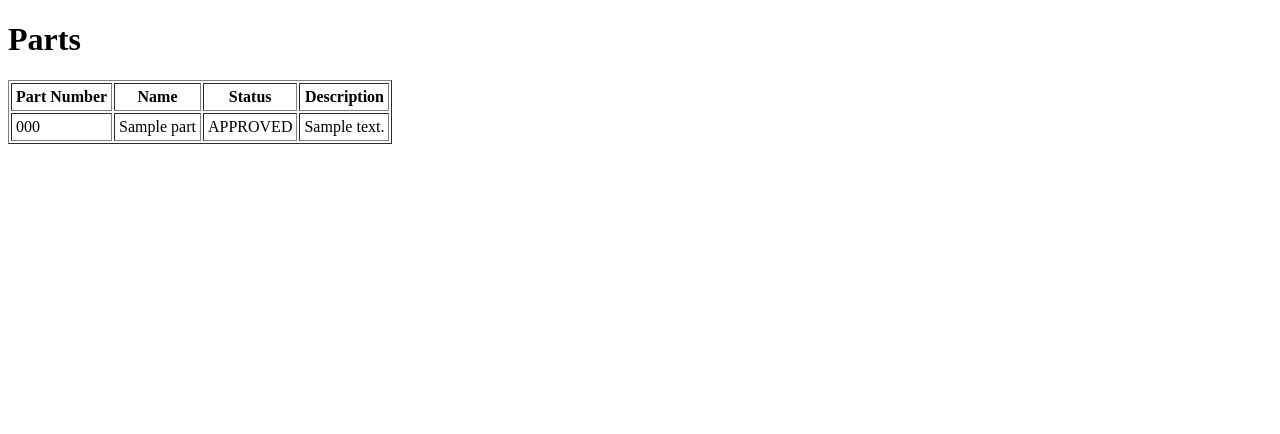
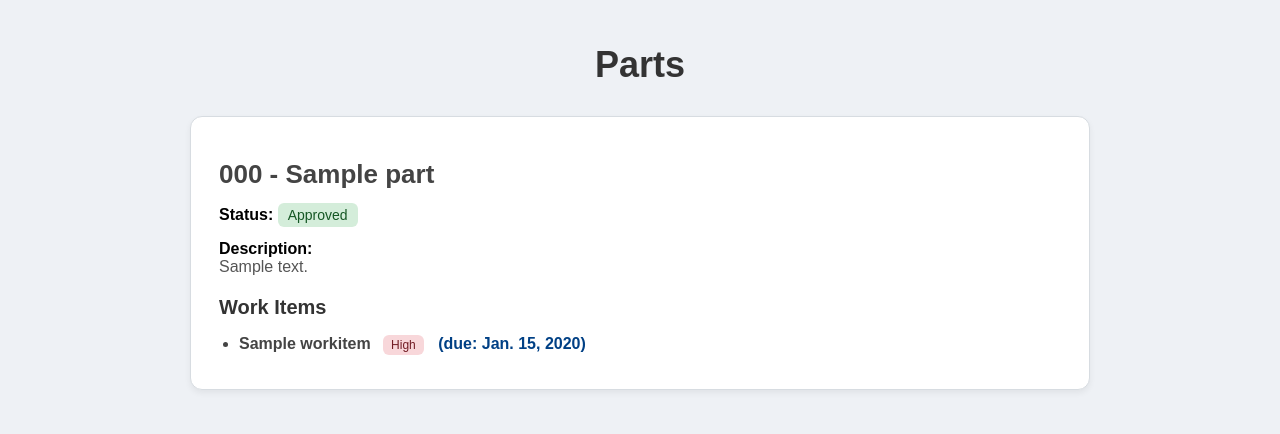
Before and after one commit to Jhin1808/payloads-manager, a Django app: page /parts/ in a window 1280 px wide. Shown: the top 434 px of the page. Run offline with Django 5.2, Linux system fonts and the light colour scheme; tables that the repository leaves empty hold one stand-in row (values such as "Sample post").

Commit message:
html of the view list of part and tasks

```diff
--- a/payloads/templates/payloads/parts_list.html
+++ b/payloads/templates/payloads/parts_list.html
@@ -1,34 +1,142 @@
 <!DOCTYPE html>
 <html>
   <head>
-    <title>Parts List</title>
+    <title>Parts</title>
   </head>
-  <body>
-    <h1>Parts</h1>
+  <body style="font-family: Arial, sans-serif; background: #eef1f5; margin: 0; padding: 20px;">
 
-    {% if parts %}
-    <table border="1" cellpadding="4">
-      <thead>
-        <tr>
-          <th>Part Number</th>
-          <th>Name</th>
-          <th>Status</th>
-          <th>Description</th>
-        </tr>
-      </thead>
-      <tbody>
+    <div style="max-width: 900px; margin: 0 auto;">
+
+      <h1 style="text-align: center; margin-bottom: 30px; font-size: 36px; color: #333;">
+        Parts
+      </h1>
+
+      {% if parts %}
         {% for part in parts %}
-        <tr>
-          <td>{{ part.part_number }}</td>
-          <td>{{ part.name }}</td>
-          <td>{{ part.status }}</td>
-          <td>{{ part.description }}</td>
-        </tr>
+          <div style="
+              background: white;
+              padding: 20px 28px;
+              margin-bottom: 25px;
+              border-radius: 12px;
+              border: 1px solid #d7dce1;
+              box-shadow: 0 3px 6px rgba(0,0,0,0.06);
+          ">
+            <h2 style="font-size: 26px; margin-bottom: 10px; color: #444;">
+              {{ part.part_number }} - {{ part.name }}
+            </h2>
+
+            <!-- STATUS BADGE -->
+            <p>
+              <strong>Status:</strong>
+
+              {% if part.status == "APPROVED" %}
+                <span style="
+                  background: #d4edda;
+                  color: #155724;
+                  padding: 4px 10px;
+                  border-radius: 6px;
+                  font-size: 14px;
+                ">Approved</span>
+
+              {% elif part.status == "PROPOSED" %}
+                <span style="
+                  background: #fff3cd;
+                  color: #856404;
+                  padding: 4px 10px;
+                  border-radius: 6px;
+                  font-size: 14px;
+                ">Proposed</span>
+
+              {% else %}
+                <span style="
+                  background: #f8d7da;
+                  color: #721c24;
+                  padding: 4px 10px;
+                  border-radius: 6px;
+                  font-size: 14px;
+                ">Deprecated</span>
+              {% endif %}
+            </p>
+
+            {% if part.description %}
+              <p style="margin-top: 15px;">
+                <strong>Description:</strong><br>
+                <span style="color: #555;">
+                  {{ part.description }}
+                </span>
+              </p>
+            {% endif %}
+
+            <!-- WORK ITEMS SECTION -->
+            <div style="margin-top: 20px;">
+              <h3 style="font-size: 20px; color: #333; margin-bottom: 10px;">Work Items</h3>
+
+              {% if part.work_items.all %}
+                <ul style="padding-left: 20px; color: #444;">
+                  {% for item in part.work_items.all %}
+                    <li style="margin-bottom: 10px;">
+
+                      <!-- TITLE -->
+                      <strong style="font-size: 16px;">{{ item.title }}</strong>
+
+                      <!-- PRIORITY BADGE -->
+                      {% if item.priority == "HIGH" %}
+                        <span style="
+                          background: #f8d7da;
+                          color: #721c24;
+                          padding: 3px 8px;
+                          border-radius: 6px;
+                          font-size: 12px;
+                          margin-left: 8px;
+                        ">High</span>
+
+                      {% elif item.priority == "MEDIUM" %}
+                        <span style="
+                          background: #fff3cd;
+                          color: #856404;
+                          padding: 3px 8px;
+                          border-radius: 6px;
+                          font-size: 12px;
+                          margin-left: 8px;
+                        ">Medium</span>
+
+                      {% else %}
+                        <span style="
+                          background: #d4edda;
+                          color: #155724;
+                          padding: 3px 8px;
+                          border-radius: 6px;
+                          font-size: 12px;
+                          margin-left: 8px;
+                        ">Low</span>
+                      {% endif %}
+
+                      <!-- DUE DATE -->
+                      {% if item.due_date %}
+                        <span style="
+                          font-weight: bold;
+                          color: #004085;
+                          margin-left: 10px;
+                        ">
+                          (due: {{ item.due_date }})
+                        </span>
+                      {% endif %}
+
+                    </li>
+                  {% endfor %}
+                </ul>
+              {% else %}
+                <p style="color: #777; font-style: italic;">No work items</p>
+              {% endif %}
+            </div>
+
+          </div>
         {% endfor %}
-      </tbody>
-    </table>
-    {% else %}
-    <p>No parts found.</p>
-    {% endif %}
+      {% else %}
+        <p>No parts found.</p>
+      {% endif %}
+
+    </div>
+
   </body>
 </html>
```
